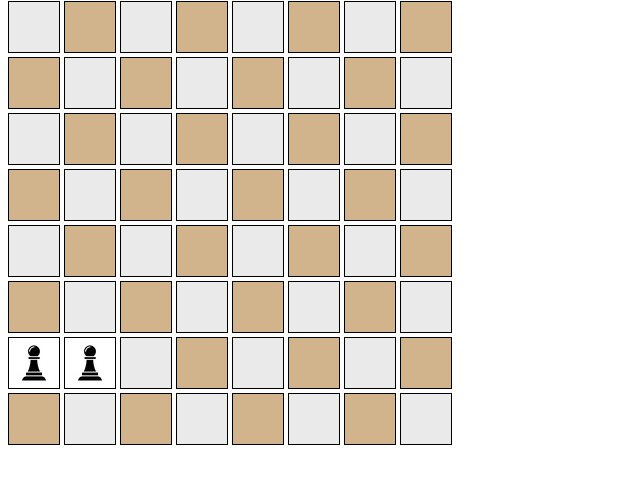
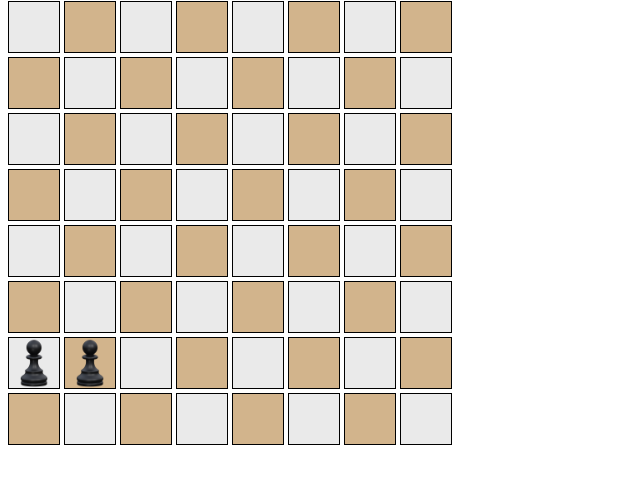
Before and after one commit to ben-olsen-haynie/chess, a plain HTML site: page index.html in a window 1280 px wide. Shown: the part 79-562 px from the top of the page, without its empty margins (0-640 px from the left). Drawn offline with Linux system fonts and the light colour scheme.

Commit message:
png pawn picture commit

```diff
--- a/Chess.css.css
+++ b/Chess.css.css
@@ -11,7 +11,9 @@
 	background-color:tan;
 }
 .pawn{
-	background-image: url('images/pawn.jpg');
+	background-image: url('images/pawn.png');
+	background-size: cover;
+
 	/* Had to rezize the image from the internet to fit into the 50px/50px div
 	for future reference so I dont have to funking figure out that again.*/
 }
```
Also changed, not shown: images/pawn.png (added).
